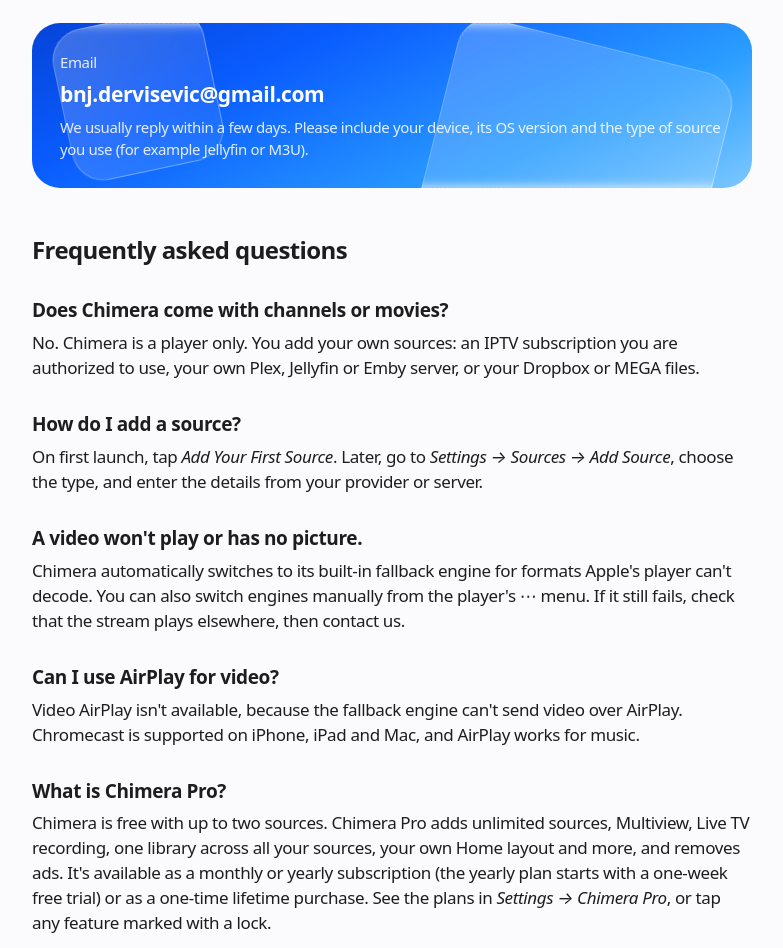
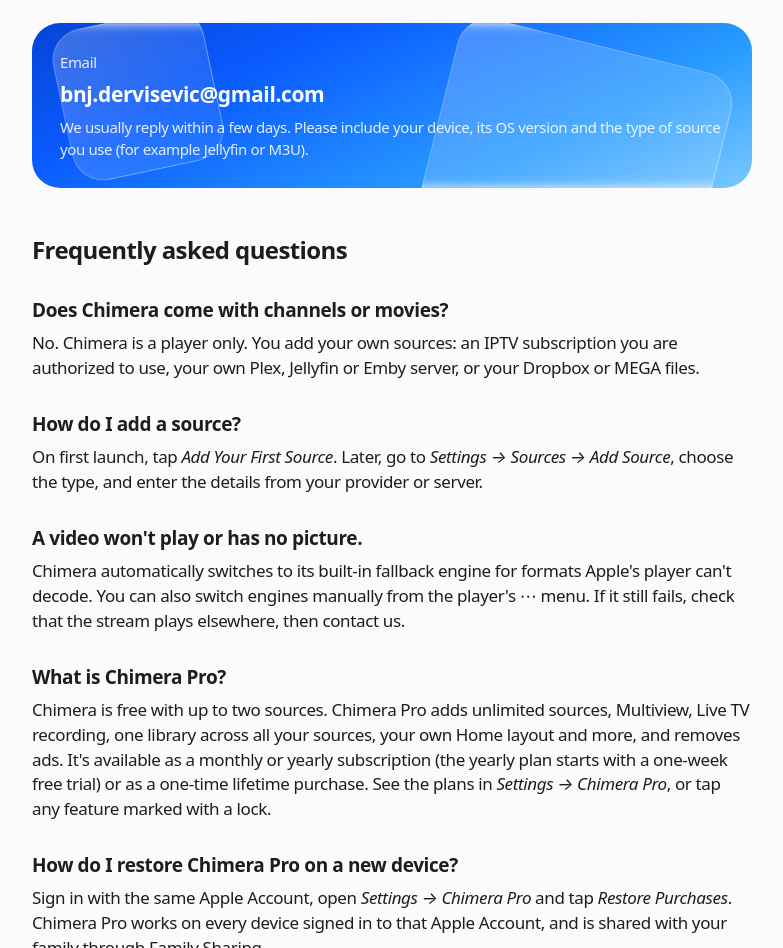
Before and after one commit to bendervi/chimera-one, an Astro site: page /support in a window 1280 px wide. Shown: the part 230-1178 px from the top of the page, without its empty margins (248-1031 px from the left). Built offline with nearby package versions, Linux system fonts and the light colour scheme; Astro itself is replaced by a stand-in of ours.

Commit message:
Support: drop the outdated 'Can I use AirPlay for video?' answer (AirPlay video works)

```diff
--- a/src/pages/support/index.astro
+++ b/src/pages/support/index.astro
@@ -29,8 +29,6 @@ import Aurora from "../../components/Aurora.astro";
 <h3>A video won't play or has no picture.</h3>
 <p>Chimera automatically switches to its built-in fallback engine for formats Apple's player can't decode. You can also switch engines manually from the player's ⋯ menu. If it still fails, check that the stream plays elsewhere, then contact us.</p>
 
-<h3>Can I use AirPlay for video?</h3>
-<p>Video AirPlay isn't available, because the fallback engine can't send video over AirPlay. Chromecast is supported on iPhone, iPad and Mac, and AirPlay works for music.</p>
 
 <h3>What is Chimera Pro?</h3>
 <p>Chimera is free with up to two sources. Chimera Pro adds unlimited sources, Multiview, Live TV recording, one library across all your sources, your own Home layout and more, and removes ads. It's available as a monthly or yearly subscription (the yearly plan starts with a one-week free trial) or as a one-time lifetime purchase. See the plans in <em>Settings → Chimera Pro</em>, or tap any feature marked with a lock.</p>
```
